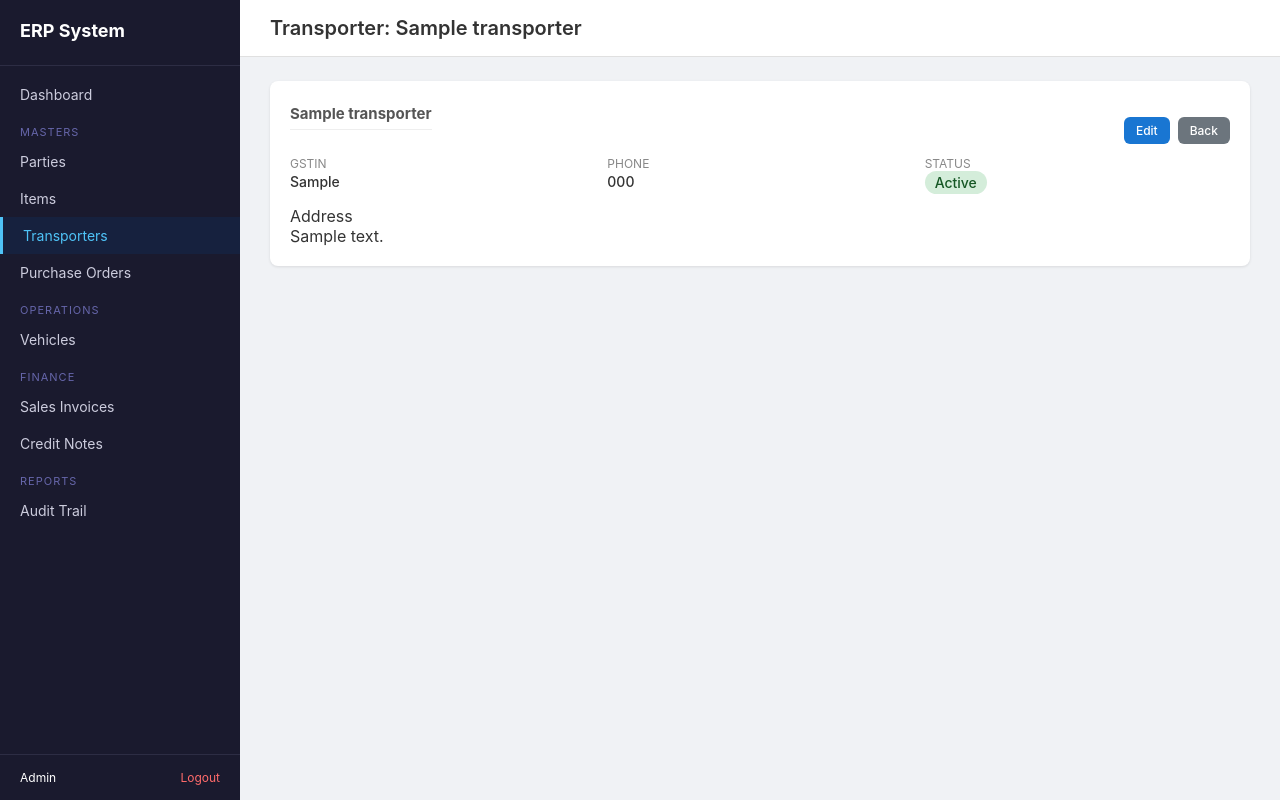
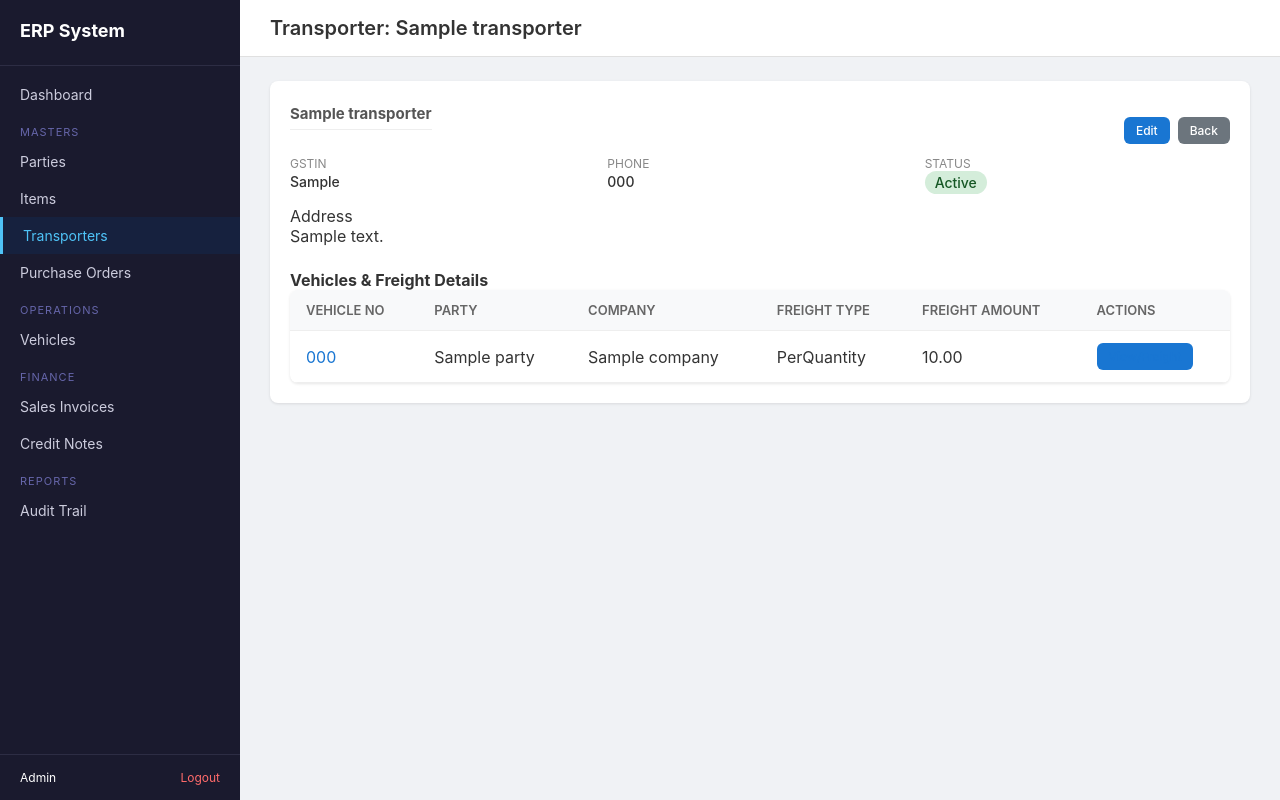
Before and after one commit to shivalaharetemp-cmd/erp_project1, a Django app: page /masters/transporters/00000000-0000-0000-0000-000000000001/ in a window 1280 px wide. Run offline with Django 5.2, Linux system fonts and the light colour scheme; a user stored in the database is signed in; tables that the repository leaves empty hold one stand-in row (values such as "Sample post").

Commit message:
fixed transport view

```diff
--- a/masters/views.py
+++ b/masters/views.py
@@ -2,6 +2,7 @@ from django.shortcuts import render, redirect, get_object_or_404
 from django.contrib.auth.decorators import login_required
 from django.contrib import messages
 from django.db import transaction
+from django.db.models import Q
 from .models import Party, Item, Transporter, PurchaseOrder, PurchaseOrderItem
 from .forms import PartyForm, ItemForm, TransporterForm, PurchaseOrderForm, PurchaseOrderItemFormSet
 from core.models import Company, CompanyUser
@@ -38,7 +39,15 @@ def party_create(request):
 @login_required
 def party_detail(request, pk):
     party = get_object_or_404(Party, pk=pk)
-    return render(request, 'masters/party_detail.html', {'party': party})
+
+    # Get all sales for this party with vehicle and company details
+    from sales.models import Sale
+    sales = Sale.objects.filter(party=party).select_related('vehicle', 'company').prefetch_related('items').order_by('-invoice_date')
+
+    return render(request, 'masters/party_detail.html', {
+        'party': party,
+        'sales': sales,
+    })
 
 
 @login_required
@@ -126,7 +135,32 @@ def transporter_create(request):
 @login_required
 def transporter_detail(request, pk):
     t = get_object_or_404(Transporter, pk=pk)
-    return render(request, 'masters/transporter_detail.html', {'transporter': t})
+
+    # Get all vehicles for this transporter
+    from vehicles.models import Vehicle
+    vehicles = Vehicle.objects.filter(transporter=t).select_related('party', 'company').order_by('-created_at')
+
+    # Get all freights for this transporter (through vehicles)
+    from freight.models import Freight
+    vehicle_ids = list(vehicles.values_list('id', flat=True))
+
+    # Build combined data: one row per freight record with vehicle details
+    combined_data = []
+    if vehicle_ids:
+        freight_list = Freight.objects.filter(vehicle_id__in=vehicle_ids).select_related('vehicle', 'company').order_by('-created_at')
+        for freight in freight_list:
+            combined_data.append({
+                'vehicle': freight.vehicle,
+                'freight_type': freight.freight_type,
+                'company': freight.company,
+                'amount': freight.amount,
+                'freight_id': freight.id,
+            })
+
+    return render(request, 'masters/transporter_detail.html', {
+        'transporter': t,
+        'combined_data': combined_data,
+    })
 
 
 @login_required
@@ -150,10 +184,36 @@ def po_list(request):
         user=request.user, is_active=True
     ).values_list('company_id', flat=True)
     qs = PurchaseOrder.objects.filter(company_id__in=user_company_ids).select_related('party', 'company').order_by('-po_date')
+
+    # Party filtering
+    party_id = request.GET.get('party', '')
+    if party_id:
+        qs = qs.filter(party_id=party_id)
+
+    # Status filtering
     status_filter = request.GET.get('status', '')
     if status_filter:
         qs = qs.filter(status=status_filter)
-    return render(request, 'masters/po_list.html', {'purchase_orders': qs, 'status_filter': status_filter})
+
+    # Search filtering (party name, PO number, etc.)
+    search = request.GET.get('search', '')
+    if search:
+        qs = qs.filter(
+            Q(party__party_name__icontains=search) |
+            Q(party__party_code__icontains=search) |
+            Q(po_number__icontains=search)
+        ).distinct()
+
+    # Get all parties for filter dropdown
+    parties = Party.objects.filter(is_active=True).order_by('party_name')
+
+    return render(request, 'masters/po_list.html', {
+        'purchase_orders': qs,
+        'status_filter': status_filter,
+        'parties': parties,
+        'selected_party': party_id,
+        'search': search,
+    })
 
 
 @login_required
--- a/templates/freight/freight_form.html
+++ b/templates/freight/freight_form.html
@@ -73,7 +73,7 @@
 
     <div class="btn-group">
         <button type="submit" class="btn btn-primary">Save</button>
-        <a href="{% url 'freight_list' %}" class="btn btn-secondary">Cancel</a>
+        {% if freight and freight.vehicle %}<a href="{% url 'freight_by_vehicle' freight.vehicle.id %}" class="btn btn-secondary">Cancel</a>{% else %}<a href="javascript:window.history.back()" class="btn btn-secondary">Cancel</a>{% endif %}
     </div>
 </form>
 
--- a/templates/masters/transporter_detail.html
+++ b/templates/masters/transporter_detail.html
@@ -17,5 +17,44 @@
         <div class="detail-item"><label>Status</label><span>{% if transporter.is_active %}<span class="badge badge-active">Active</span>{% else %}<span class="badge badge-cancelled">Inactive</span>{% endif %}</span></div>
     </div>
     <div style="margin-top:12px;"><label>Address</label><p>{{ transporter.address }}</p></div>
+
+
+
+    {# Unified Table for Vehicle and Freight #}
+    {% if combined_data %}
+    <div style="margin-top:24px;">
+        <h4>Vehicles & Freight Details</h4>
+        <table class="table">
+            <thead>
+                <tr>
+                    <th>Vehicle No</th>
+                    <th>Party</th>
+                    <th>Company</th>
+                    <th>Freight Type</th>
+                    <th>Freight Amount</th>
+                    <th>Actions</th>
+                </tr>
+            </thead>
+            <tbody>
+                {% for item in combined_data %}
+                <tr>
+                    <td><a href="{% url 'vehicle_detail' item.vehicle.id %}">{{ item.vehicle.vehicle_number }}</a></td>
+                    <td>{{ item.vehicle.party.party_name }}</td>
+                    <td>{% if item.company %}{{ item.company.name }}{% else %}-{% endif %}</td>
+                    <td>{{ item.freight_type|default:'-' }}</td>
+                    <td>{{ item.amount|default:'-' }}</td>
+                    <td>
+                        {% if item.freight_id %}
+                            <a href="{% url 'freight_update' item.freight_id %}" class="btn btn-sm btn-primary">View/Freight</a>
+                        {% else %}
+                            <a href="{% url 'vehicle_detail' item.vehicle.id %}" class="btn btn-sm btn-primary">View</a>
+                        {% endif %}
+                    </td>
+                </tr>
+                {% endfor %}
+            </tbody>
+        </table>
+    </div>
+    {% endif %}
 </div>
 {% endblock %}
--- a/vehicles/forms.py
+++ b/vehicles/forms.py
@@ -5,11 +5,12 @@ from .models import Vehicle
 class VehicleCreateForm(forms.ModelForm):
     class Meta:
         model = Vehicle
-        fields = ['vehicle_number', 'transporter', 'party', 'driver_name', 'driver_phone']
+        fields = ['vehicle_number', 'transporter', 'party', 'loading_point', 'driver_name', 'driver_phone']
         widgets = {
             'vehicle_number': forms.TextInput(attrs={'class': 'form-control'}),
             'transporter': forms.Select(attrs={'class': 'form-control'}),
             'party': forms.Select(attrs={'class': 'form-control'}),
+            'loading_point': forms.TextInput(attrs={'class': 'form-control', 'placeholder': 'Loading point'}),
             'driver_name': forms.TextInput(attrs={'class': 'form-control'}),
             'driver_phone': forms.TextInput(attrs={'class': 'form-control'}),
         }
--- a/vehicles/models.py
+++ b/vehicles/models.py
@@ -11,6 +11,7 @@ class Vehicle(models.Model):
         'masters.Transporter', on_delete=models.PROTECT, related_name='vehicles'
     )
     party = models.ForeignKey('masters.Party', on_delete=models.PROTECT, related_name='vehicles')
+    loading_point = models.CharField(max_length=255, blank=True, help_text="Loading point for e-waybill/e-invoice")
     driver_name = models.CharField(max_length=100, blank=True)
     driver_phone = models.CharField(max_length=20, blank=True)
 
```
Also changed, not shown: clean_migrations.py (added, +71 -0 lines), templates/masters/party_detail.html (+64 -0 lines), templates/masters/po_list.html (+23 -1 lines).
